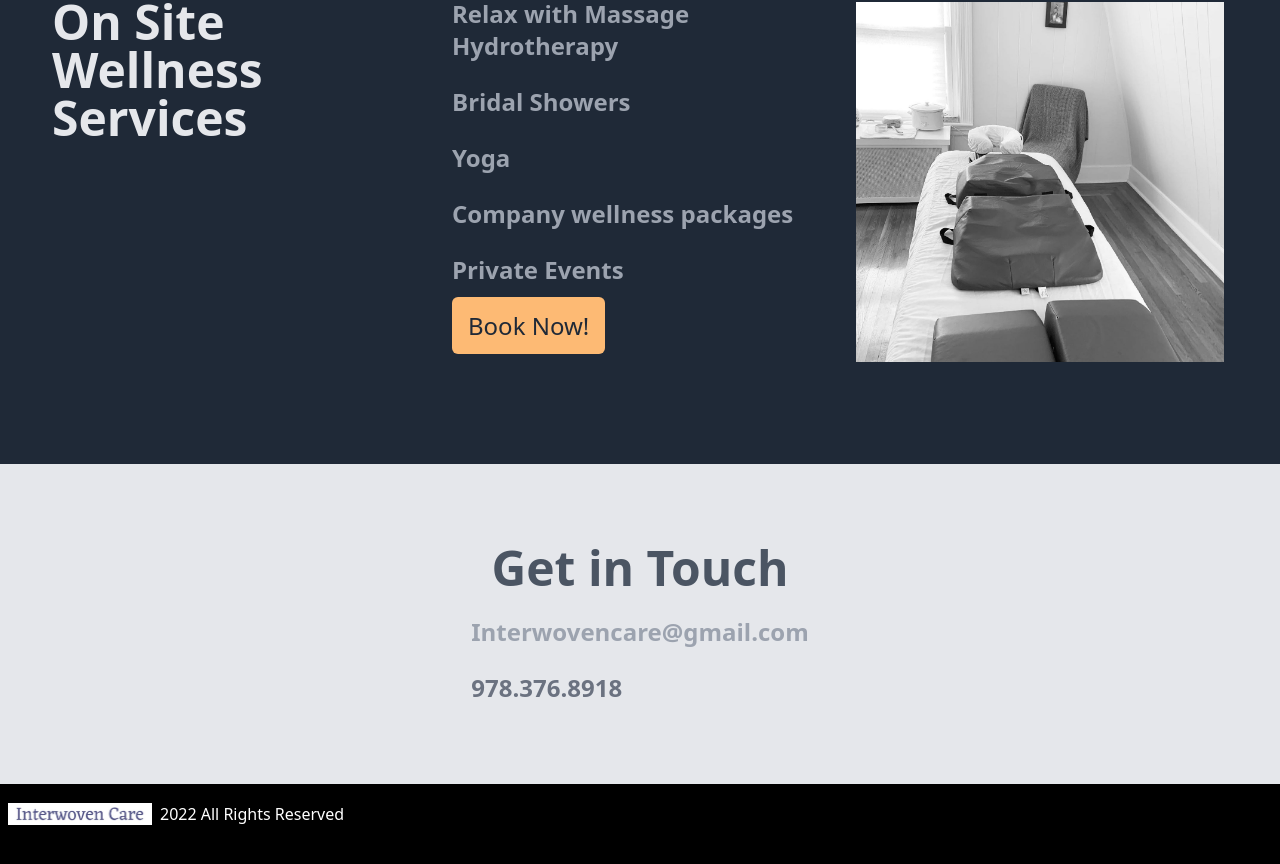
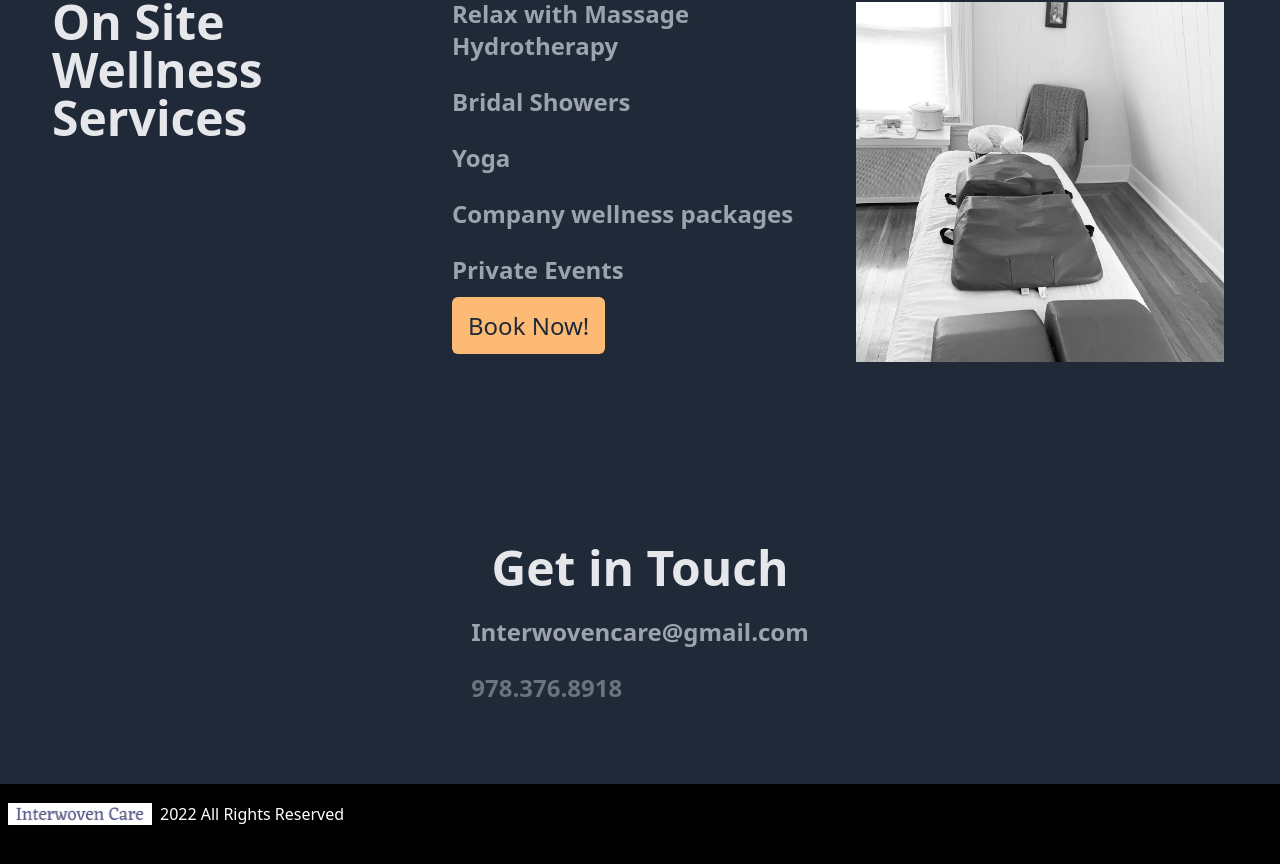
Before and after one commit to AntonBrito/next-iwc-wb, a Next.js app: page / in a window 1280 px wide. Shown: the part 606-1470 px from the top of the page. Built offline with nearby package versions, Linux system fonts and the light colour scheme.

Commit message:
Fixed font on contact

```diff
--- a/components/Contact.js
+++ b/components/Contact.js
@@ -6,8 +6,8 @@ export default function Contact(props) {
 
             // Sen poi flex e ta fika tudo na centro
             // Trokal pa cor d tras-preto
-            <div className="flex bg-gray-200 py-20 px-10 flex-col items-center ">
-                <h1 className="text-5xl  text-gray-600 font-bold">
+            <div className="flex bg-gray-800 py-20 px-10 flex-col items-center ">
+                <h1 className="text-5xl  text-gray-200 font-bold">
                 Get in Touch
                 </h1>
                <br></br>
```
